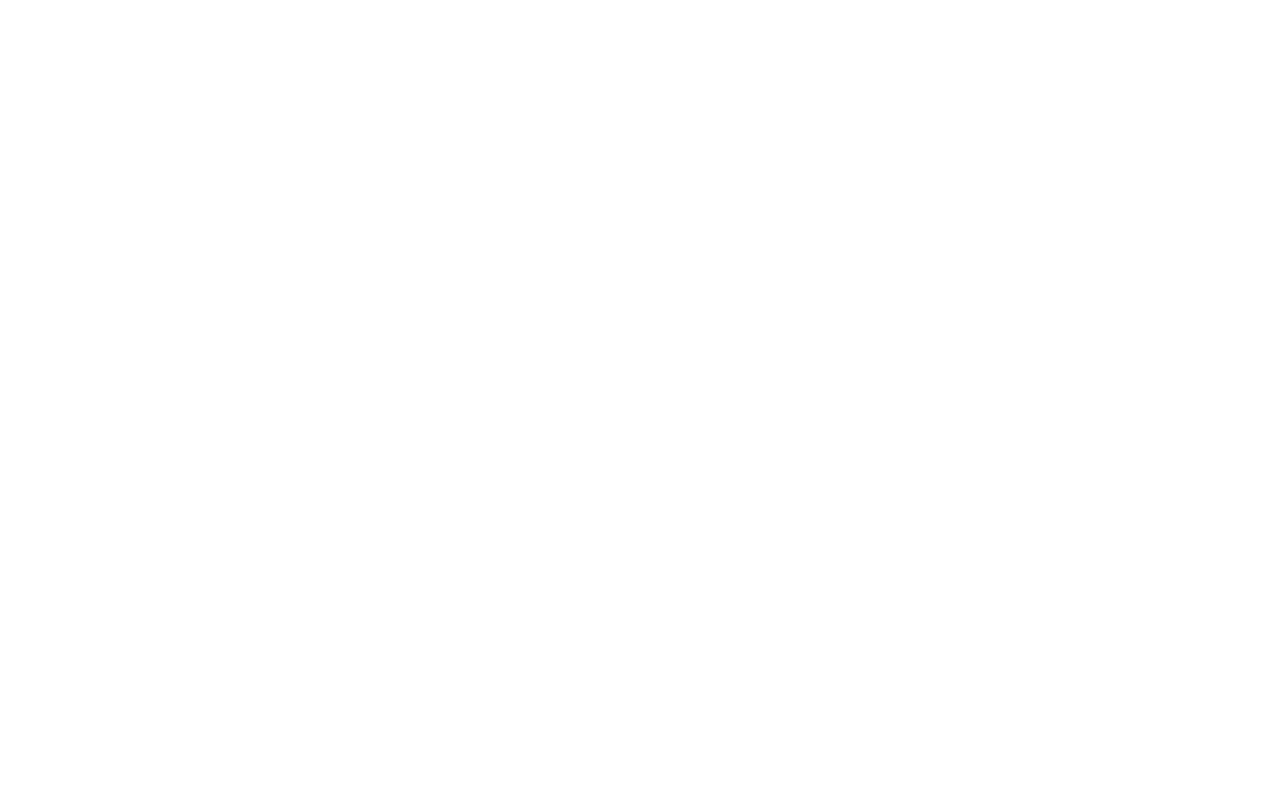
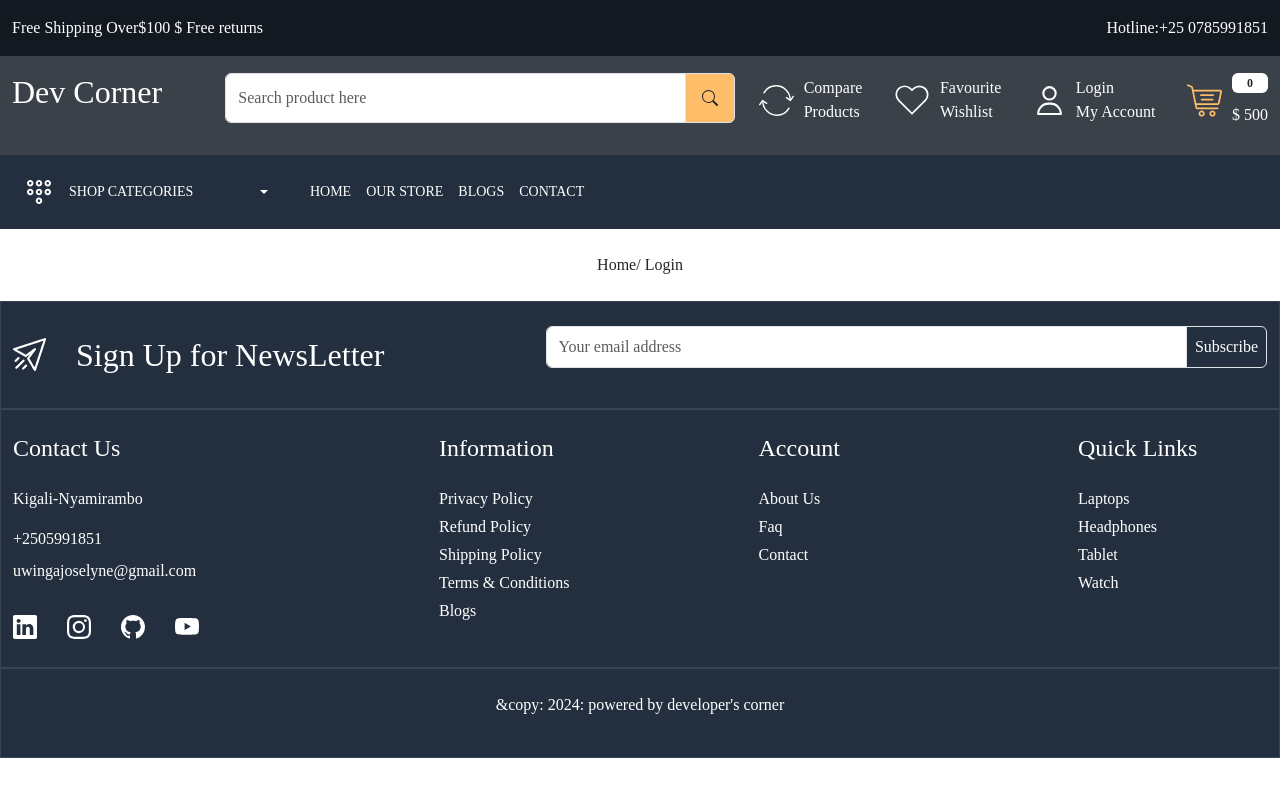
Before and after one commit to uwingabirejoselyne/learn-ecommerce-ui, a React (Create React App) app: page /login in a window 1280 px wide. Before the commit this address had no page. Shown: the top 796 px of the page. Built offline with nearby package versions, Linux system fonts and the light colour scheme.

Commit message:
created Login route

```diff
--- a/src/App.css
+++ b/src/App.css
@@ -533,7 +533,8 @@
     border-radius: 10px;
 }
 
-.compare-product-card .cross {
+.compare-product-card .cross,
+.wishlist-card .cross {
     top: 15px;
     right: 15px;
     width: 20px;
--- a/src/App.js
+++ b/src/App.js
@@ -9,6 +9,7 @@
 import Blog from './pages/Blog';
 import CompareProduct from './pages/CompareProduct';
 import Wishlist from './pages/Wishlist';
+import Login from './pages/Login';
 
 function App() {
   return (<>
@@ -22,6 +23,7 @@
           <Route path='blog' element={<Blog/>}></Route>
           <Route path='compare-product' element={<CompareProduct/>}></Route>
           <Route path='wishlist' element={<Wishlist/>}></Route>
+          <Route path='login' element={<Login/>}></Route>
         </Route>
       </Routes>
     </BrowserRouter>
--- a/src/pages/Login.js
+++ b/src/pages/Login.js
@@ -5,8 +5,8 @@
 const Login = () => {
   return (
     <>
-         <Meta title={"Wishlist"} />
-         <BreadCrumb title="Wishlist" />
+         <Meta title={"Login"} />
+         <BreadCrumb title="Login" />
     </>
   )
 }
```
